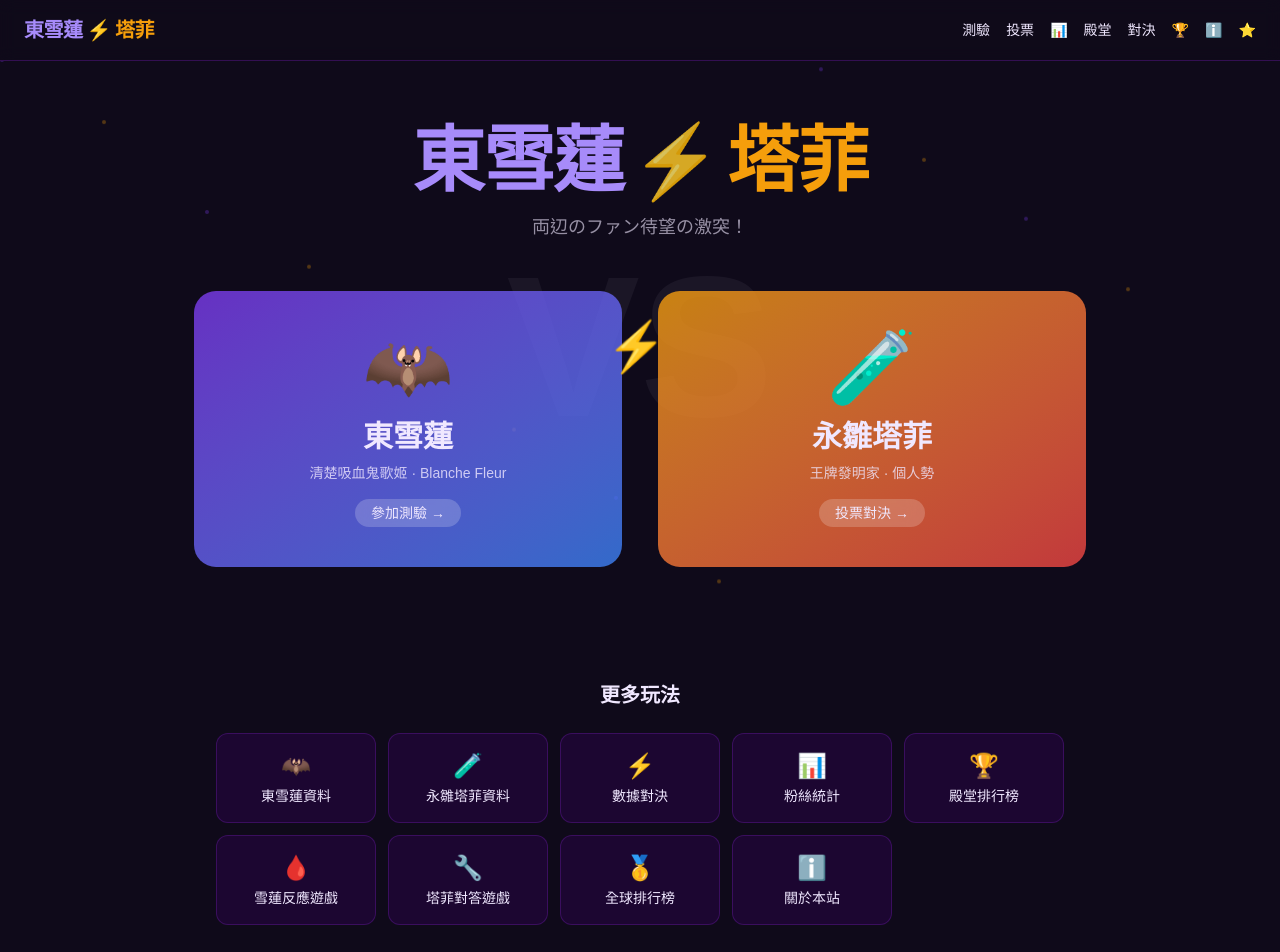
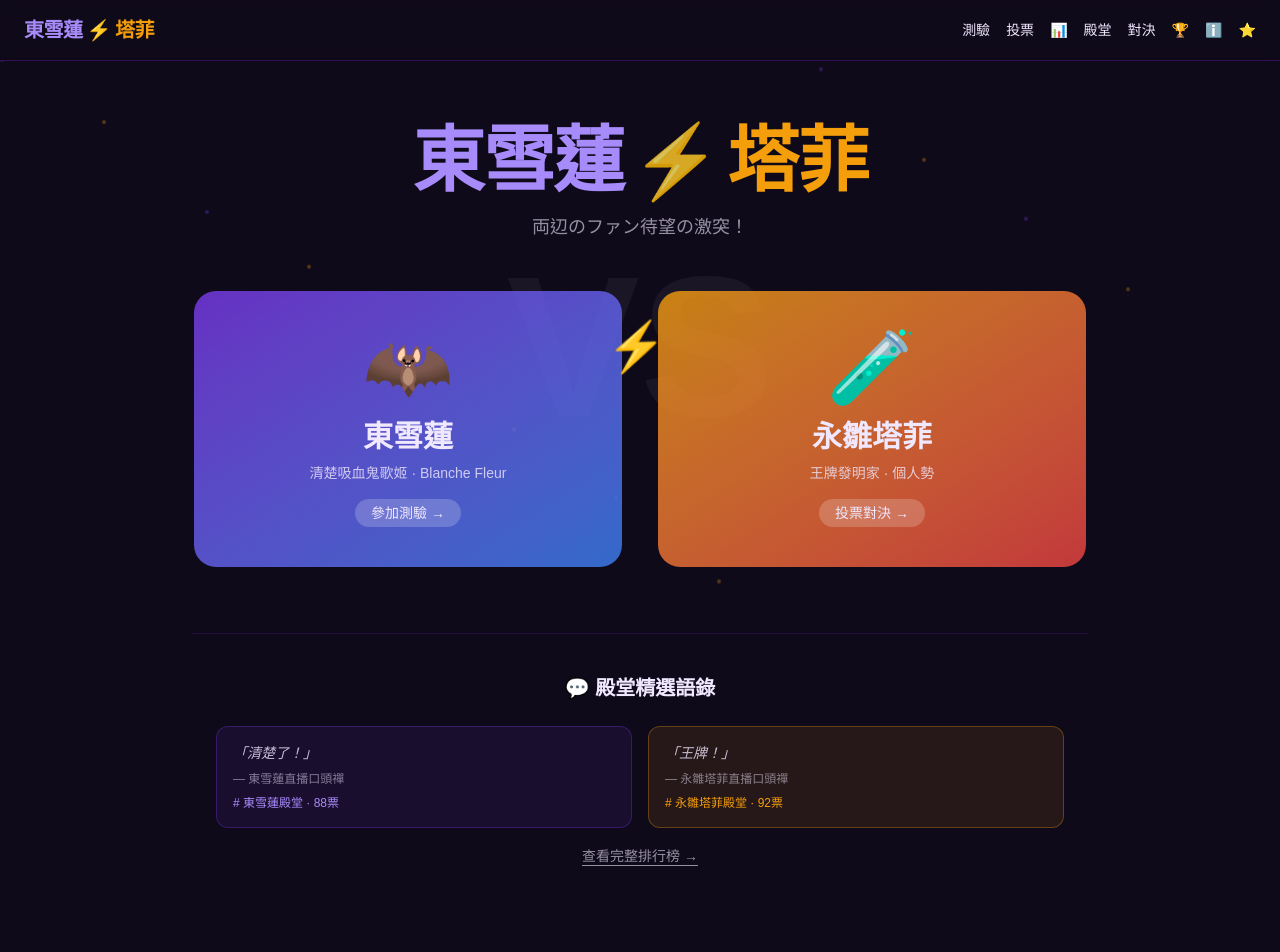
Before and after one commit to bennytsai1234/seren-vs-taffy, a Next.js app: page / in a window 1280 px wide. Shown: the top 952 px of the page. Built offline with nearby package versions, Linux system fonts and the light colour scheme.

Commit message:
feat: add featured quotes section to homepage

```diff
--- a/src/app/page.tsx
+++ b/src/app/page.tsx
@@ -71,6 +71,30 @@ export default function Home() {
         </div>
       </section>
 
+      {/* Featured Quote */}
+      <section className="px-6 py-10 max-w-4xl mx-auto w-full border-t border-purple-900/30">
+        <div className="text-center mb-6">
+          <h2 className="text-xl font-bold">💬 殿堂精選語錄</h2>
+        </div>
+        <div className="grid md:grid-cols-2 gap-4">
+          <div className="p-4 rounded-xl border border-[#7c3aed]/30 bg-[#7c3aed]/10">
+            <p className="text-sm italic mb-2 opacity-80">「清楚了！」</p>
+            <p className="text-xs opacity-50">— 東雪蓮直播口頭禪</p>
+            <p className="text-xs text-[#a78bfa] mt-2"># 東雪蓮殿堂 · 88票</p>
+          </div>
+          <div className="p-4 rounded-xl border border-[#f59e0b]/30 bg-[#f59e0b]/10">
+            <p className="text-sm italic mb-2 opacity-80">「王牌！」</p>
+            <p className="text-xs opacity-50">— 永雛塔菲直播口頭禪</p>
+            <p className="text-xs text-[#f59e0b] mt-2"># 永雛塔菲殿堂 · 92票</p>
+          </div>
+        </div>
+        <div className="text-center mt-4">
+          <Link href="/hall-of-fame" className="text-sm opacity-60 hover:opacity-100 transition-opacity underline underline-offset-4">
+            查看完整排行榜 →
+          </Link>
+        </div>
+      </section>
+
       {/* 功能入口 */}
       <section className="px-6 py-12 max-w-4xl mx-auto w-full">
         <h2 className="text-xl font-bold mb-6 text-center">更多玩法</h2>
```
